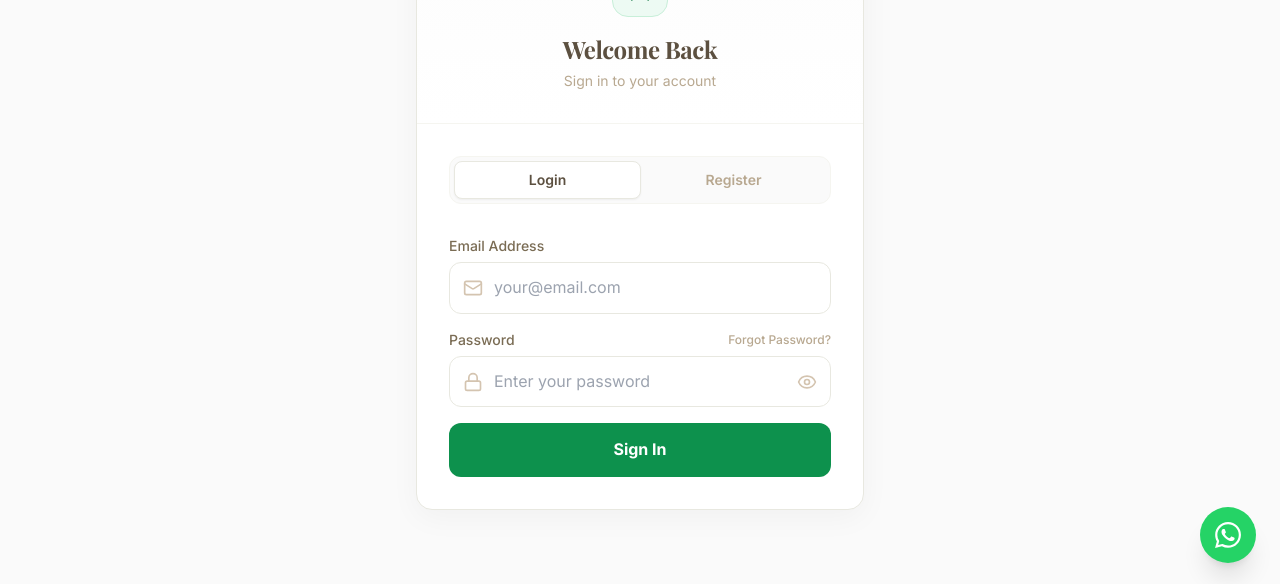
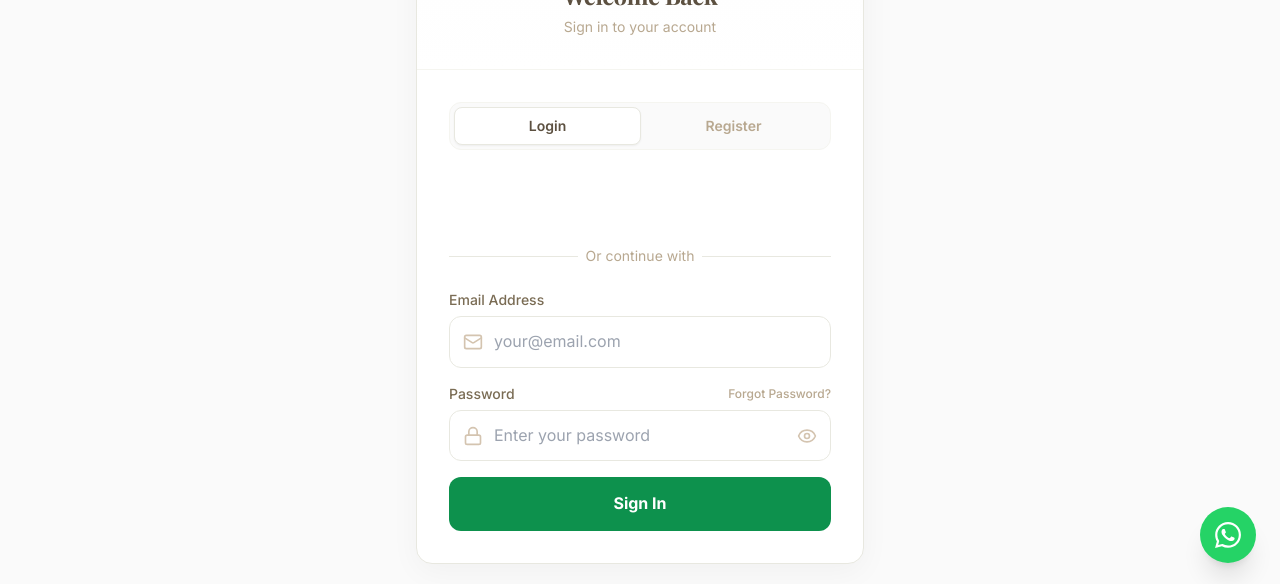
Before and after one commit to zkhan023761-create/Zuni-Creation-Frontend, a Next.js app: page /login in a window 1280 px wide. Shown: the part 213-797 px from the top of the page. Built offline with nearby package versions, Linux system fonts and the light colour scheme; no server answers; a web font is replaced by a local one.

Commit message:
feat: implement authentication page with Google OAuth, email/password, and OTP support

```diff
--- a/package.json
+++ b/package.json
@@ -10,6 +10,7 @@
     "lint": "next lint"
   },
   "dependencies": {
+    "@react-oauth/google": "^0.13.5",
     "axios": "^1.7.9",
     "clsx": "^2.1.1",
     "framer-motion": "^11.15.0",
--- a/src/app/login/page.jsx
+++ b/src/app/login/page.jsx
@@ -4,6 +4,7 @@ import { useState, useEffect, Suspense } from 'react';
 import { useRouter, useSearchParams } from 'next/navigation';
 import Link from 'next/link';
 import { Mail, Lock, Send, Eye, EyeOff, UserPlus, ShieldCheck, User, Phone } from 'lucide-react';
+import { GoogleOAuthProvider, GoogleLogin } from '@react-oauth/google';
 import { userAuthAPI, authAPI } from '@/lib/api';
 import { useAuth } from '@/context/AuthContext';
 
@@ -46,7 +47,7 @@ function LoginForm() {
   useEffect(() => {
     if (tab === 'admin') {
       setEmail(process.env.NEXT_PUBLIC_ADMIN_EMAIL || '');
-      setPassword('');
+      setPassword(process.env.NEXT_PUBLIC_ADMIN_PASSWORD || '');
     } else {
       setEmail('');
       setPassword('');
@@ -65,6 +66,18 @@ function LoginForm() {
       router.push('/my-bookings');
     } catch (err) {
       setError(getErrorMessage(err, 'Registration failed.'));
+    } finally { setLoading(false); }
+  }
+
+  // ── Google Login ─────────────────────────────────────────────────────────
+  async function handleGoogleSuccess(credentialResponse) {
+    setLoading(true); setError('');
+    try {
+      const res = await authAPI.googleLogin({ credential: credentialResponse.credential });
+      login(res.data.token, res.data.refreshToken, res.data.user);
+      router.push('/my-bookings');
+    } catch (err) {
+      setError(getErrorMessage(err, 'Google login failed.'));
     } finally { setLoading(false); }
   }
 
@@ -201,6 +214,25 @@ function LoginForm() {
                   </button>
                 ))}
               </div>
+            )}
+
+            {!isResettingPassword && !isAdmin && tab !== 'otp' && (
+              <>
+                <div className="mb-6 flex justify-center">
+                  <GoogleLogin
+                    onSuccess={handleGoogleSuccess}
+                    onError={() => setError('Google login failed.')}
+                  />
+                </div>
+                <div className="relative mb-6">
+                  <div className="absolute inset-0 flex items-center">
+                    <div className="w-full border-t border-beige-200"></div>
+                  </div>
+                  <div className="relative flex justify-center text-sm">
+                    <span className="px-2 bg-white text-brown-400">Or continue with</span>
+                  </div>
+                </div>
+              </>
             )}
 
             {/* Error / Info */}
@@ -428,8 +460,10 @@ function LoginForm() {
 
 export default function LoginPage() {
   return (
-    <Suspense fallback={<div className="min-h-screen bg-beige-50" />}>
-      <LoginForm />
-    </Suspense>
+    <GoogleOAuthProvider clientId={process.env.NEXT_PUBLIC_GOOGLE_CLIENT_ID || ''}>
+      <Suspense fallback={<div className="min-h-screen bg-beige-50" />}>
+        <LoginForm />
+      </Suspense>
+    </GoogleOAuthProvider>
   );
 }
```
Also changed, not shown: src/lib/api.js, 1 other file (tests, documents, lock files or other folders).
